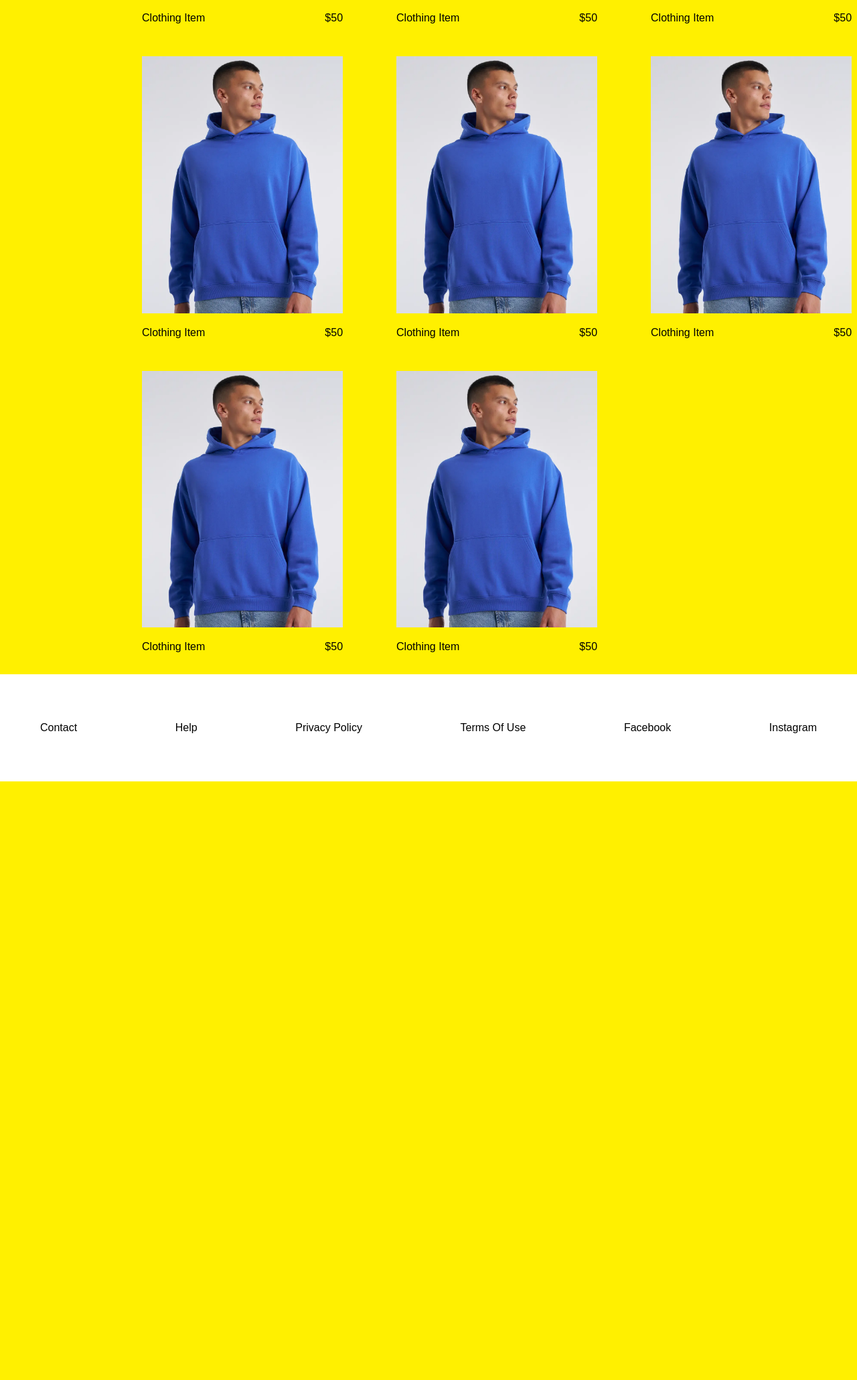
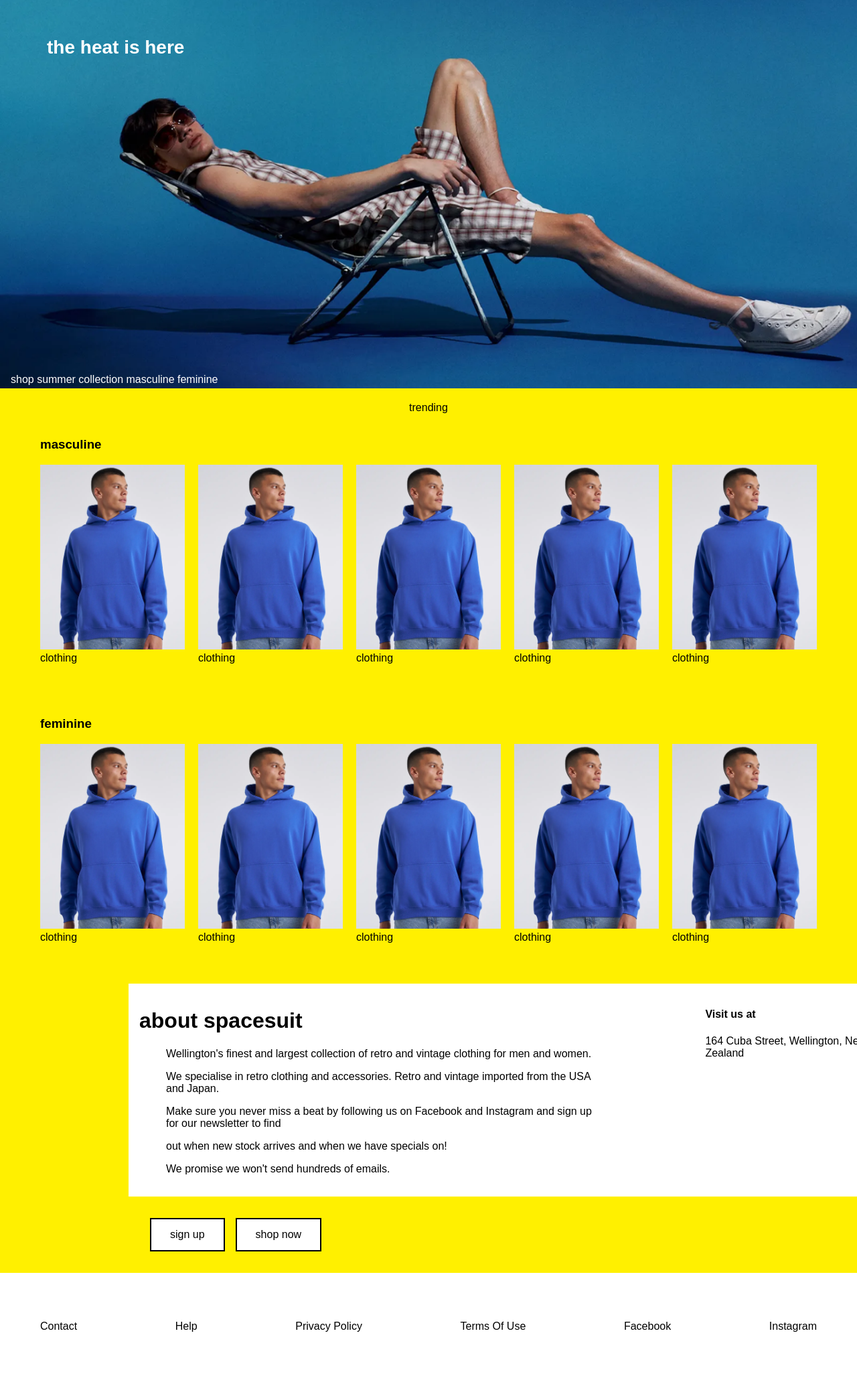
Before and after one commit to todd-carlsson/shay-website, a plain HTML site: page index.html in a window 1280 px wide. Shown: the part 711-2772 px from the top of the page at 67% size. Before the commit the page ends 1878 px from the top, so only its background shows below. Drawn offline with Linux system fonts and the light colour scheme.

Commit message:
new changes on Monday

```diff
--- /dev/null
+++ b/MainStyle.css
@@ -0,0 +1,199 @@
+body {
+  font-family: sans-serif;
+  background-color: #fff000;
+  margin: 0;
+  overflow-x: hidden;
+}
+
+
+
+
+
+
+
+
+.topnav {
+  height: 140px;
+  position: relative;
+  display: flex;
+  align-items: center;
+  justify-content: space-between;
+  padding: 0px 40px;
+}
+
+.topnav a {
+  color: #000;
+  text-align: center;
+  text-decoration: none;
+  padding: 14px 16px;
+}
+
+.topnav a:hover {
+  font-weight: bolder;
+}
+
+
+
+
+
+
+
+
+.logo {
+  margin-right: 100px;
+}
+
+
+
+
+.promotional__banner {
+  background-color: red;
+  display: flex;
+  align-items: center;
+  color: #fff;
+  overflow: hidden;
+  height: 54px;
+
+
+}
+
+.promotional__banner h1 {
+  white-space: nowrap;
+}
+
+
+
+/* img n txt */
+.container {
+  position: relative;
+  text-align: center;
+  color: white;
+}
+
+.heroTitle {
+  position: absolute;
+  top: 50px;
+  left: 70px;
+  font-size: 1.75rem;
+}
+
+/* bottom left txt */
+.bottom-left {
+  position: absolute;
+  bottom: 8px;
+  left: 16px;
+}
+
+/* top left txt */
+.top-left {
+  position: absolute;
+  top: 8px;
+  left: 16px;
+}
+
+
+
+
+
+
+
+
+
+
+/* Three image containers (use 25% for four, and 50% for two, etc) */
+.row {
+  display: flex;
+  flex-direction: column;
+  padding: 0px 60px;
+  margin-bottom: 60px;
+}
+
+.productGrid {
+  display: flex;
+  justify-content: center;
+  gap: 1.25rem;
+}
+
+.imgContainer p {
+  margin: 0;
+}
+
+
+
+
+/* About Section */
+
+.aboutSection {
+  width: 100%;
+  display: flex;
+  flex-direction: column;
+  align-items: flex-end;
+}
+
+.aboutContainer {
+  width: 85%;
+}
+
+.aboutWrapper {
+  width: 100%;
+  background-color: #fff;
+  padding: 1rem;
+  display: flex;
+  gap: 15%;
+}
+
+.aboutDescription {
+  padding-left: 40px;
+}
+
+.buttons {
+  align-self: flex-start;
+  display: flex;
+  gap: 1rem;
+  margin: 2rem;
+}
+
+
+
+.btn {
+  border: 2px solid black;
+  background-color: white;
+  color: black;
+  padding: 14px 28px;
+  font-size: 16px;
+  cursor: pointer;
+}
+
+
+.success:hover {
+  font-weight: bolder;
+
+}
+
+
+
+.default:hover {
+  font-weight: bolder;
+}
+
+
+footer {
+  height: 160px;
+  display: flex;
+  align-items: center;
+  justify-content: space-between;
+  background-color: #fff;
+  padding: 0px 60px;
+
+
+
+}
+
+footer a {
+  text-decoration: none;
+  color: #000;
+}
+
+footer a:hover {
+  font-weight: bolder;
+}
--- a/index.html
+++ b/index.html
@@ -5,11 +5,31 @@
   <meta charset="UTF-8">
   <meta name="viewport" content="width=device-width, initial-scale=1.0">
   <title>Website</title>
-    <link rel="stylesheet" href="style.css">
+  <link rel="stylesheet" href="MainStyle.css">
+
 </head>
 
+
+
+
 <body>
-    <!-- Navigation -->
+
+
+  <top>
+
+
+
+    <div style="text-align: center;">
+      <img width="1200
+
+
+
+            " src="images/banner.png">
+    </div>
+
+  </top>
+
+
   <header class="topnav">
 
     <div class="leftnav">
@@ -38,89 +58,129 @@
     <h1>BUY ONE GET ONE FREE</h1>
   </div>
 
+  <div class="container">
+    <h3 class="heroTitle">the heat is here</h3>
+    <img src="images/hero.png" alt="image" style="width:100%;">
+    <div class="bottom-left">shop summer collection masculine feminine</div>
 
-    <!-- Gallery -->
-    <div class="main__section">
-        <!-- Categories -->
-        <div class="categories">
-            <div>masculine</div>
-            <div>feminine</div>
-            <br />
-            <div>t shirts</div>
-            <div>t shirts</div>
-            <div>t shirts</div>
-            <div>t shirts</div>
   </div>
 
-        <div class="gallery">
-            <figure class="gallery__item">
-                <img class="gallery__image" src="images/image1.webp" alt="image">
-                <div class="gallery__image--details">
-                    <p>Clothing Item</p>
-                    <p>$50</p>
+
+
+  <center>
+
+    <p>trending</p>
+
+  </center>
+
+
+
+
+  <div class="row">
+    <h3>masculine </h3>
+    <div class="productGrid">
+      <div class="imgContainer">
+        <img src="images/image1.webp" alt="Snow" style="width:100%">
+        <p>clothing</p>
       </div>
-            </figure>
-            <figure class="gallery__item">
-                <img class="gallery__image" src="images/image1.webp" alt="image">
-                <div class="gallery__image--details">
-                    <p>Clothing Item</p>
-                    <p>$50</p>
+      <div class="imgContainer">
+        <img src="images/image1.webp" alt="Forest" style="width:100%">
+        <p>clothing</p>
       </div>
-            </figure>
-            <figure class="gallery__item">
-                <img class="gallery__image" src="images/image1.webp" alt="image">
-                <div class="gallery__image--details">
-                    <p>Clothing Item</p>
-                    <p>$50</p>
+      <div class="imgContainer">
+        <img src="images/image1.webp" alt="Mountains" style="width:100%">
+        <p>clothing</p>
       </div>
-            </figure>
-            <figure class="gallery__item">
-                <img class="gallery__image" src="images/image1.webp" alt="image">
-                <div class="gallery__image--details">
-                    <p>Clothing Item</p>
-                    <p>$50</p>
+      <div class="imgContainer">
+        <img src="images/image1.webp" alt="Forest" style="width:100%">
+        <p>clothing</p>
       </div>
-            </figure>
-            <figure class="gallery__item">
-                <img class="gallery__image" src="images/image1.webp" alt="image">
-                <div class="gallery__image--details">
-                    <p>Clothing Item</p>
-                    <p>$50</p>
+      <div class="imgContainer">
+        <img src="images/image1.webp" alt="Mountains" style="width:100%">
+        <p>clothing</p>
       </div>
-            </figure>
-            <figure class="gallery__item">
-                <img class="gallery__image" src="images/image1.webp" alt="image">
-                <div class="gallery__image--details">
-                    <p>Clothing Item</p>
-                    <p>$50</p>
-                </div>
-            </figure>
-            <figure class="gallery__item">
-                <img class="gallery__image" src="images/image1.webp" alt="image">
-                <div class="gallery__image--details">
-                    <p>Clothing Item</p>
-                    <p>$50</p>
-                </div>
-            </figure>
-            <figure class="gallery__item">
-                <img class="gallery__image" src="images/image1.webp" alt="image">
-                <div class="gallery__image--details">
-                    <p>Clothing Item</p>
-                    <p>$50</p>
-                </div>
-            </figure>
     </div>
   </div>
 
-    <!-- Footer -->
+
+
+  <div class="row">
+    <h3>feminine </h3>
+    <div class="productGrid">
+      <div class="imgContainer">
+        <img src="images/image1.webp" alt="Snow" style="width:100%">
+        <p>clothing</p>
+      </div>
+      <div class="imgContainer">
+        <img src="images/image1.webp" alt="Forest" style="width:100%">
+        <p>clothing</p>
+      </div>
+      <div class="imgContainer">
+        <img src="images/image1.webp" alt="Mountains" style="width:100%">
+        <p>clothing</p>
+      </div>
+      <div class="imgContainer">
+        <img src="images/image1.webp" alt="Forest" style="width:100%">
+        <p>clothing</p>
+      </div>
+      <div class="imgContainer">
+        <img src="images/image1.webp" alt="Mountains" style="width:100%">
+        <p>clothing</p>
+      </div>
+    </div>
+  </div>
+
+  <div class="aboutSection">
+    <div class="aboutContainer">
+      <div class="aboutWrapper">
+        <div class="leftSide">
+          <h1> about spacesuit </h1>
+
+          <p class="aboutDescription"> Wellington's finest and largest collection of retro and vintage clothing for men
+            and women.</p>
+
+          <p class="aboutDescription"> We specialise in retro clothing and accessories. Retro and vintage imported from
+            the USA and Japan.
+          </p>
+          <p class="aboutDescription">
+            Make sure you never miss a beat by following us on Facebook and Instagram and sign up for our newsletter to
+            find
+          </p>
+          <p class="aboutDescription">
+            out when new stock arrives and when we have specials on! </p>
+          <p class="aboutDescription">
+            We promise we won't send hundreds of emails.</p>
+        </div>
+        <div class="rightSide">
+          <h4>Visit us at</h4>
+          <p>164 Cuba Street, Wellington, New Zealand</p>
+        </div>
+      </div>
+      <div class="buttons">
+        <button class="btn">sign up</button>
+        <button class="btn">shop now</button>
+      </div>
+    </div>
+  </div>
+
+
+
+
+
   <footer>
+
+
     <a href="#">Contact</a>
     <a href="#">Help</a>
     <a href="#">Privacy Policy</a>
     <a href="#">Terms Of Use</a>
     <a href="#">Facebook</a>
     <a href="#">Instagram</a>
+
+
   </footer>
+
+
 </body>
 
 </html>
--- a/style.css
+++ b/style.css
@@ -3,6 +3,13 @@ body {
     background-color: #fff000;
     margin: 0;
   }
+
+
+
+
+
+
+
 
   .topnav {
     height: 140px;
@@ -24,39 +31,19 @@ body {
     font-weight: bolder;
   }
 
-.leftnav {
-    display: flex;
-    align-items: center;
-}
+
+
+
+
+
+
 
   .logo {
     margin-right: 100px;
   }
 
-.main__section {
-    display: flex;
-    padding: 0px 100px;
-    margin-top: 100px;
-}
 
-.categories {
-    width: 200px;
-}
 
-.gallery {
-    display: grid;
-    grid-template-columns: repeat(3, 1fr);
-}
-
-.gallery__image {
-    width: 300px;
-}
-
-.gallery__image--details {
-    display: flex;
-    width: 100%;
-    justify-content: space-between;
-}
 
   .promotional__banner {
     background-color: red;
@@ -64,7 +51,9 @@ body {
     align-items: center;
     color: #fff;
     overflow: hidden;
-    height: 70px;
+    height: 54px;
+
+
   }
 
   .promotional__banner h1 {
@@ -72,14 +61,92 @@ body {
   }
 
 
-/* Footer */
+
+  /* img n txt */
+.container {
+    position: relative;
+    text-align: center;
+    color: white;
+  }
+
+  /* bottom left txt */
+  .bottom-left {
+    position: absolute;
+    bottom: 8px;
+    left: 16px;
+  }
+
+  /* top left txt */
+  .top-left {
+    position: absolute;
+    top: 8px;
+    left: 16px;
+
+  }
+
+
+
+
+
+
+
+
+
+
+  /* Three image containers (use 25% for four, and 50% for two, etc) */
+.column {
+    float: left;
+    width: 15%;
+    padding: 20px;
+  }
+
+  .row::after {
+    content: "";
+    clear: both;
+    display: table;
+  }
+
+
+
+
+
+
+
+
+
+  .btn {
+    border: 2px solid black;
+    background-color: white;
+    color: black;
+    padding: 14px 28px;
+    font-size: 16px;
+    cursor: pointer;
+  }
+
+
+  .success:hover {
+    font-weight: bolder;
+
+  }
+
+
+
+  .default:hover {
+    font-weight: bolder;
+  }
+
+  /* Footer why no hover??? */
   footer {
+
     height: 160px;
     display: flex;
     align-items: center;
     justify-content: space-between;
     background-color: #fff;
     padding: 0px 60px;
+
+
+
   }
 
   footer a {
```
Also changed, not shown: products.html (+117 -2 lines), images/banner.png (added), images/hero.png (added). Lines whose indentation alone changed are shown as unchanged.
